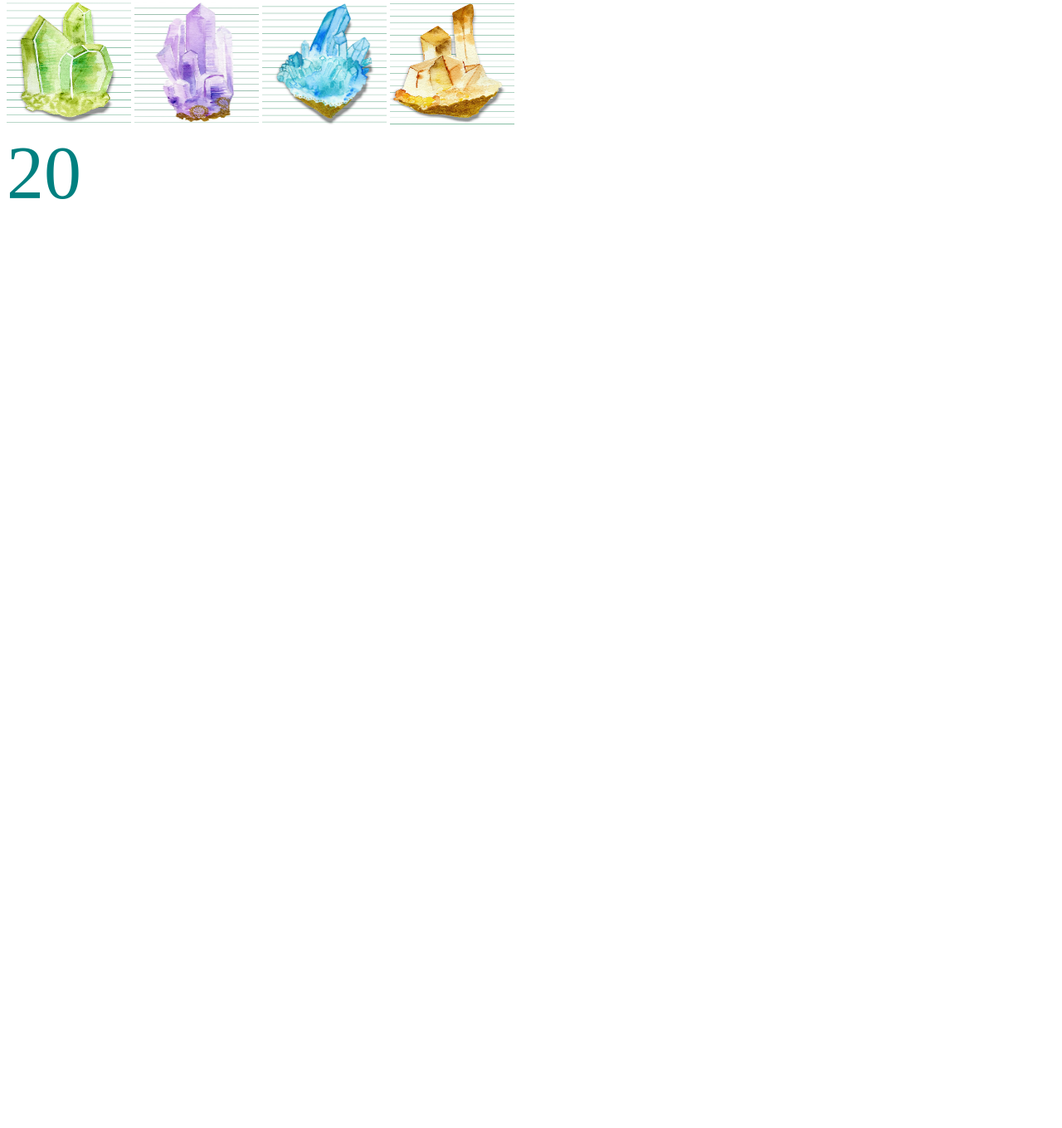
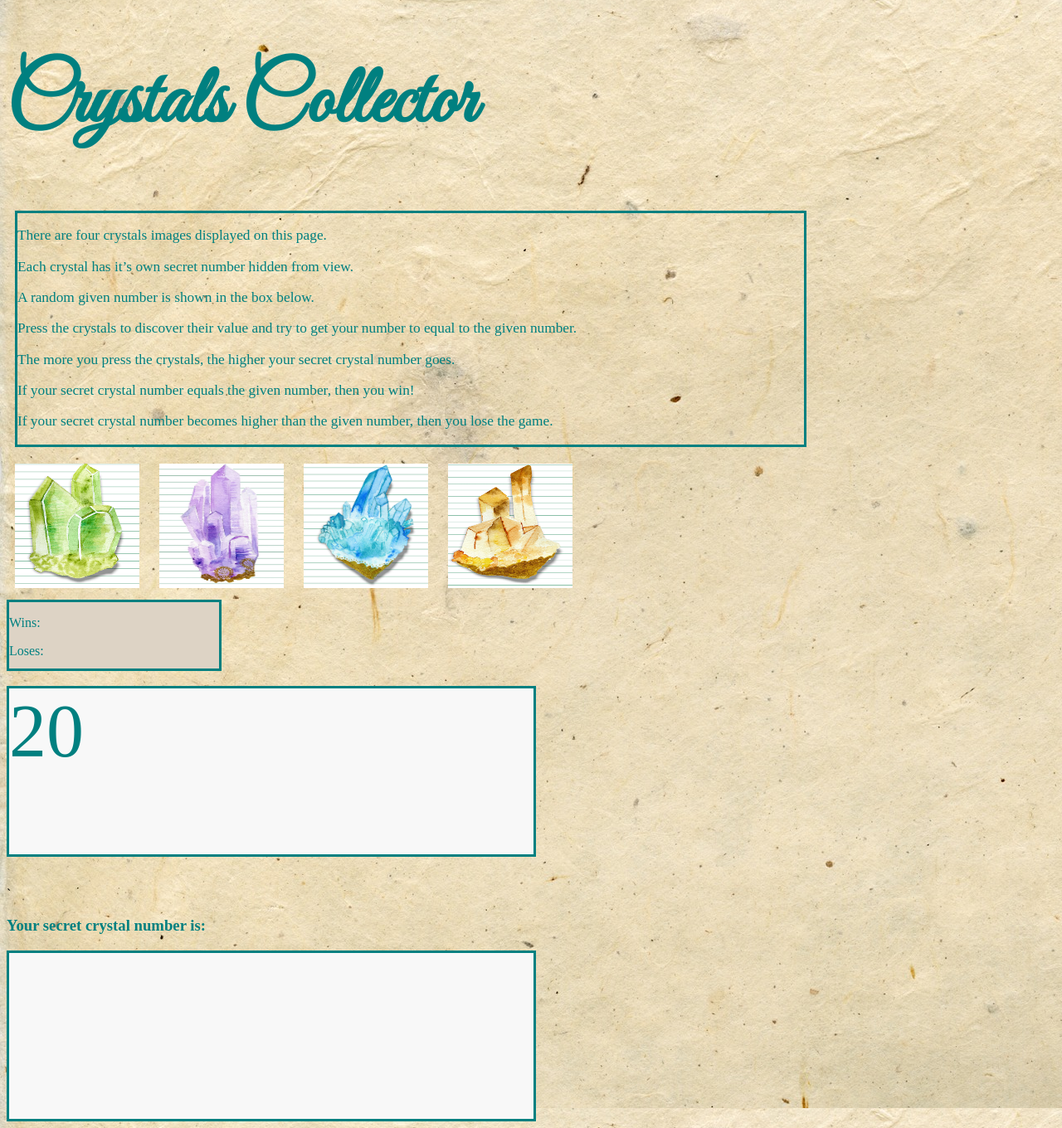
Before and after one commit to jaleesam/week-4-game, a plain HTML site: page index.html in a window 1280 px wide. Shown: the part 5-1365 px from the top of the page at 83% size. Before the commit the page ends 800 px from the top, so only its background shows below. Drawn offline with nearby package versions, Linux system fonts and the light colour scheme.

Commit message:
added more stuff

```diff
--- a/css/style.css
+++ b/css/style.css
@@ -1,21 +1,75 @@
+
+body{
+    background-image: url(../images/paper.jpg);
+}
+
+h1{
+    font-size: 100px;
+    font-family: 'Great Vibes', cursive;
+    color: teal;
+
+}
+
+#instructions{
+    border: 3px solid teal;
+    width: 75%;
+    margin: 10px;
+    color: teal;
+    font-size: 13pt
+}
 #green {
+    margin: 10px;
     height: 150px;
     width: 150px;
 }
 #purple {
+    margin: 10px;
     height: 150px;
     width: 150px;
 }
 #blue {
+    margin: 10px;
     height: 150px;
     width: 150px;
 }
 #gold {
+    margin: 10px;
     height: 150px;
     width: 150px;
 }
 
+
+
+#wLCounter {
+    height: 80px;
+    width: 20%;
+    background-color: rgb(221, 211, 197);
+    color: teal;
+    border: 3px solid teal;
+
+
+}
+
+
 #rand{
+    height: 200px;
+    width: 50%;
+    background-color: rgb(248,248,248);
     font-size: 90px;
     color: teal;
+    border: 3px solid teal;
 }
+
+#theCounter{
+    height: 200px;
+    width: 50%;
+    background-color: rgb(248,248,248);
+    color: teal;
+    border: 3px solid teal;
+    font-size: 60px;
+}
+
+h3{
+    color:teal;
+
+}
--- a/index.html
+++ b/index.html
@@ -4,17 +4,43 @@
     <meta charset="UTF-8">
     <link rel="stylesheet" href="../week-4-game/css/style.css">
     <link rel="reset" href="css/reset.css">
+    <link href="https://fonts.googleapis.com/css?family=Great+Vibes" rel="stylesheet">
     <script src="javascript/game.js"></script>
   </head>
   <body>
+
+      <h1>Crystals Collector</h1>
+      <div id="instructions">
+          <p>There are four crystals images displayed on this page.</p>
+          <p>Each crystal has it’s own secret  number hidden from view. </p>
+          <p>A random given number is shown in the box below.</p>
+          <p>Press the crystals to discover their value and try to get your number to equal to the given number.</p>
+          <p>The more you press the crystals, the higher your secret crystal number goes.</p>
+          <p>If your secret crystal number equals the given number, then you win!</p>
+          <p>If your secret crystal number becomes higher than the given number, then you lose the game.</p>
+         </div>
         <!-- creates 4 crystal buttons -->
-        <input type="image" id="green" src="../week-4-game/images/peridot.png"/>
-        <input type="image" id="purple" src="../week-4-game/images/amethyst.jpg"/>
-        <input type="image" id="blue" src="../week-4-game/images/topaz.png"/>
-        <input type="image" id="gold" src="../week-4-game/images/citrine.png"/>
+        <input type="image" id="green" class="crystal" src="images/peridot.png"/>
+        <input type="image" id="purple" class="crystal" src="images/amethyst.jpg"/>
+        <input type="image" id="blue" class="crystal" src="images/topaz.png"/>
+        <input type="image" id="gold" class="crystal" src="images/citrine.png"/>
+
+
+        <br>
+        <div id="wLCounter">
+          <p>Wins:</p>
+          <p>Loses:</p>
+        </div>
+
+        <br>
 
         <div id="rand"></div>
-        <div id"theCounter"></div>
+        <br>
+        <br>`
+        <h3>Your secret crystal number is:</h3>
+        <div id="theCounter"></div>
+
+
 
         <script src="https://ajax.googleapis.com/ajax/libs/jquery/3.1.0/jquery.min.js"></script>
         <script src="javascript/game.js"></script>
--- a/javascript/game.js
+++ b/javascript/game.js
@@ -1,4 +1,5 @@
 
+var counter = 0;
 
 
 //computer picks random # between 19-120 and displays on screen at game start
@@ -9,8 +10,8 @@ $( "#rand" ).append( document.createTextNode( compP ) );
 
 
 //computer randomly assigns each of the 4 crystals a # between 1-12
-//When player clicks gem numbers add up together in own divx
-//TO DO: make numbers no dduplicates
+//When player clicks gem numbers add up together in own div
+
 
 green = Math.floor(Math.random() * 12 + 1);
 console.log(green);
@@ -18,40 +19,65 @@ $("#green").click(function(g){
     alert(green);
 });
 
-//TO DO: make number sum of button pushes add together
+
+//makes number sum of button pushes add together
     $(document).ready(function() {
 
-        $("#green").click(function(){
-            var counter = green;
-            counter+=
-            $("#green").val(green);
-            $("#theCounter").text(counter);
-        });
+        $(".crystal").click(function(){
+            // counter += green;
+            //  $("#green").val(green);
+
+            //  counter += purple;
+            //  $("#purple").val(purple );
+
+
+            //TODO: If green button is pushed
+
+
+                counter += green;
+                $("#green").val(green);
+                $("#theCounter").text(counter);
 
 
 
+                counter += purple;
+                $("#purple").val(purple);
+                $("#theCounter").text(counter);
 
 
+                counter += blue;
+                $("#blue").val(blue);
+                $("#theCounter").text(counter);
 
+                counter += gold;
+                $("#gold").val(gold);
+                $("#theCounter").text(counter);
 
-// purple = Math.floor(Math.random() * 12 + 1);
-// console.log(purple);
-// $("#purple").click(function(p){
-//     alert(purple);
-// });
+            console.log(green);
+            console.log(purple);
+            console.log(blue);
+            console.log(gold);
+             $("#theCounter").text(counter);
 
+        });
 
-// blue = Math.floor(Math.random() * 12 + 1);
-// console.log(blue);
-// $("#blue").click(function(b){
-//     alert(blue);
-// });
+purple = Math.floor(Math.random() * 12 + 1);
+console.log(purple);
+$("#purple").click(function(p){
+    alert(purple);
+});
 
-// gold = Math.floor(Math.random() * 12 + 1);
-// console.log(gold);
-// $("#gold").click(function(a){
-//     alert(gold);
-// });
+blue = Math.floor(Math.random() * 12 + 1);
+console.log(blue);
+$("#blue").click(function(b){
+    alert(blue);
+});
+
+gold = Math.floor(Math.random() * 12 + 1);
+console.log(gold);
+$("#gold").click(function(a){
+    alert(gold);
+});
 
 //player clicks on the crystals and the random number value accumulates and appears on screen.
 // if the "crystal total" number === computer pick number screen prints "you won"
```
Also changed, not shown: images/paper.jpg (added), 2 other files.
